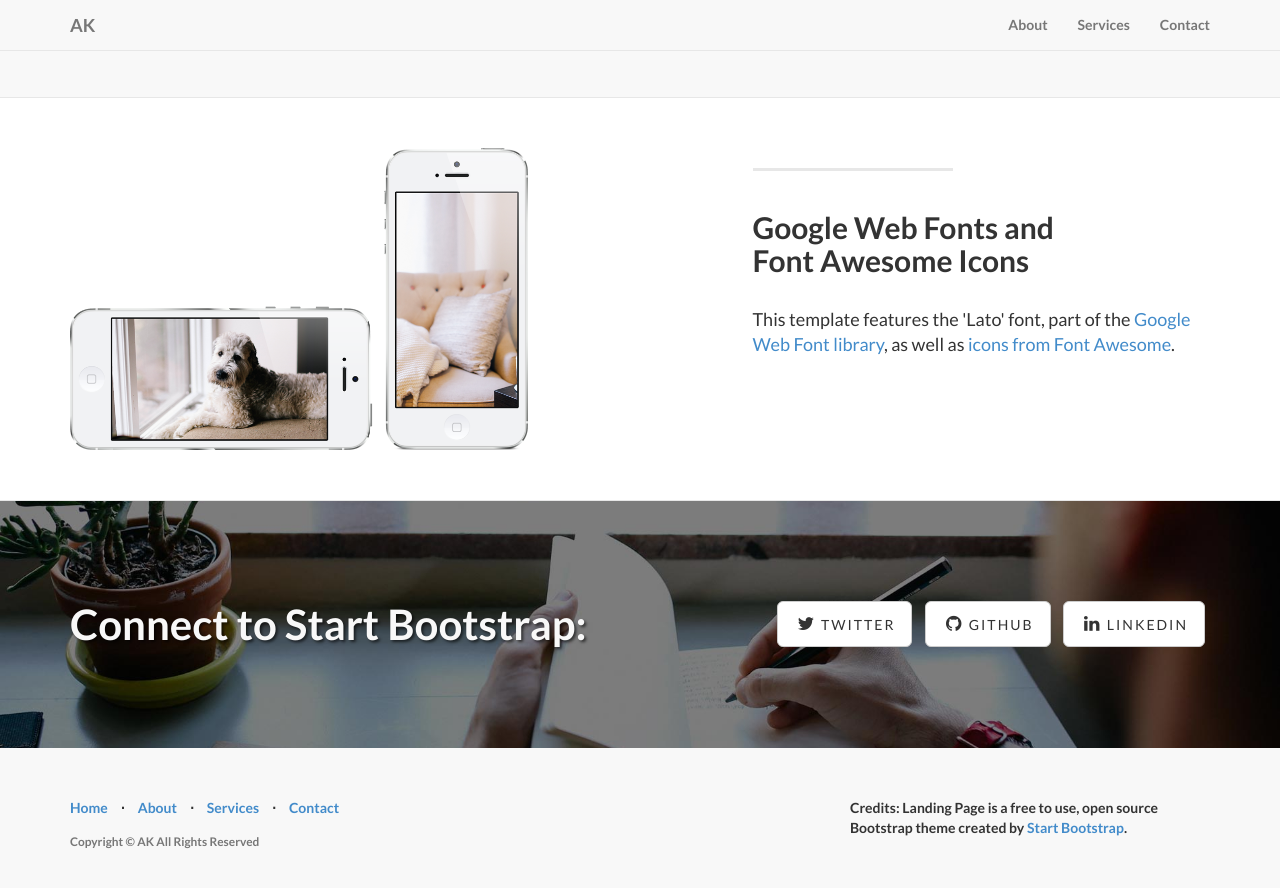
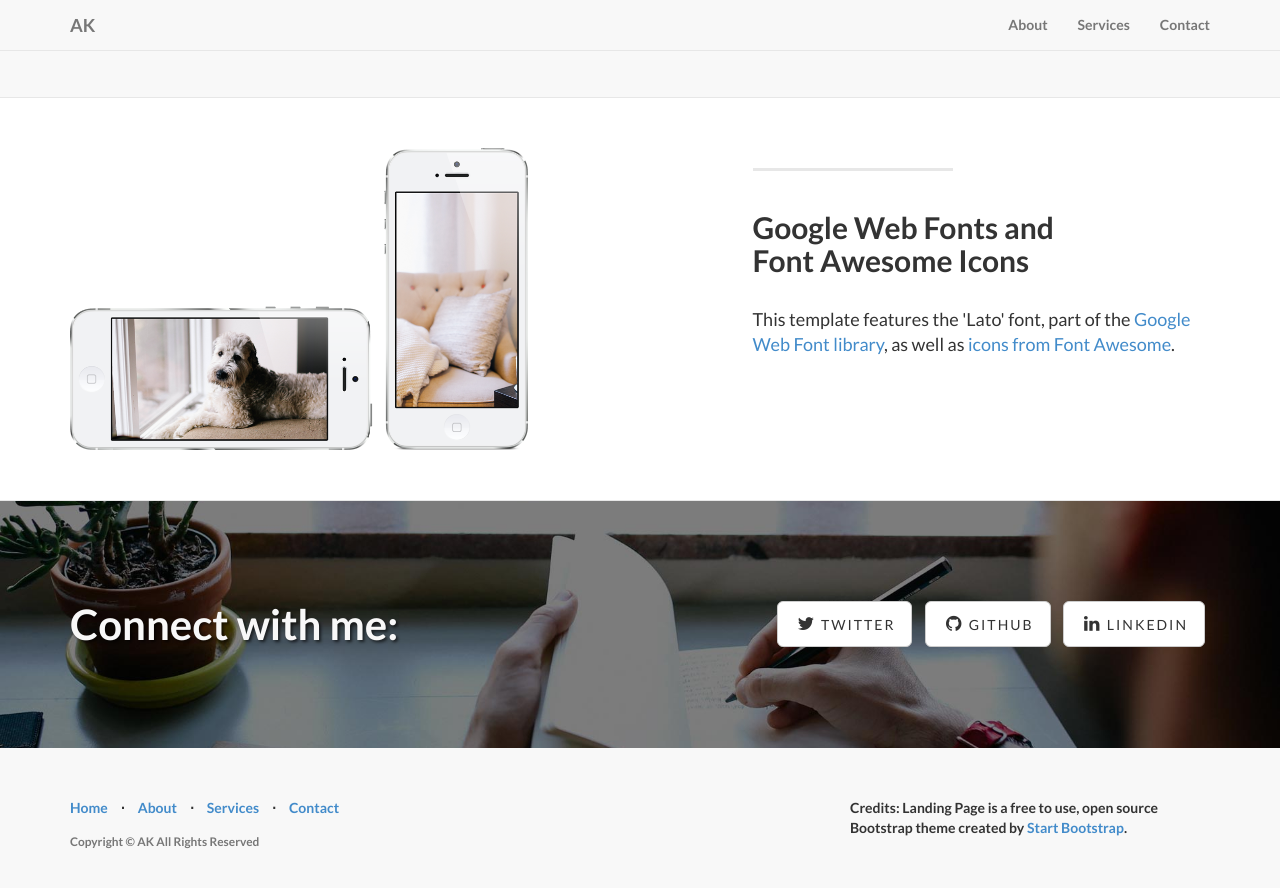
Before and after one commit to ajk121/ajk121.github.io, a Jekyll site: the page built from index.html, in a window 1280 px wide and 900 px high, scrolled down 1619 px. Shown: the top 888 px of the window. Built offline with Jekyll 4.4.1, drawn with Linux system fonts in a browser that asks for light colours.

Commit message:
changed content

```diff
--- a/_includes/contact.html
+++ b/_includes/contact.html
@@ -4,7 +4,7 @@
 
         <div class="row">
             <div class="col-lg-6">
-                <h2>Connect to Start Bootstrap:</h2>
+                <h2>Connect with me:</h2>
             </div>
             <div class="col-lg-6">
                 <ul class="list-inline banner-social-buttons">
```
